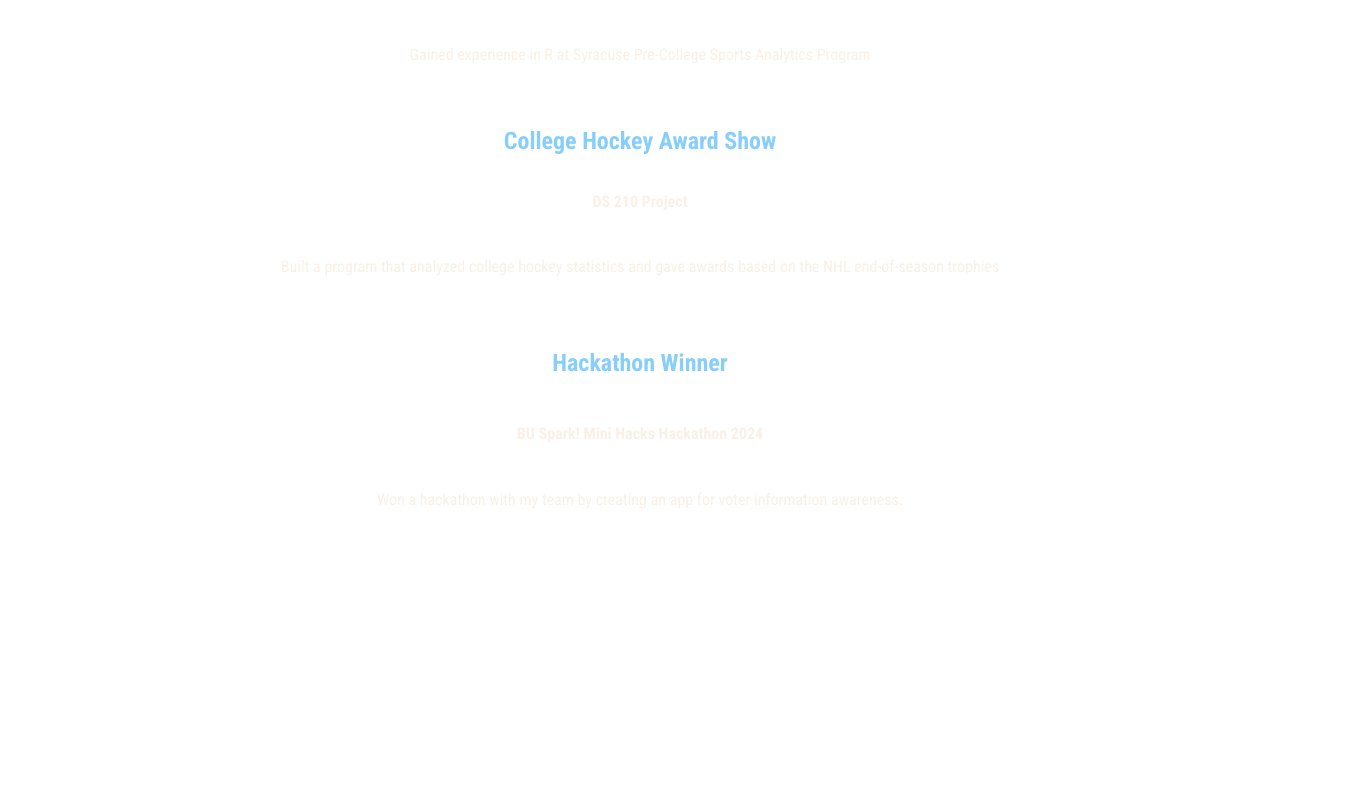
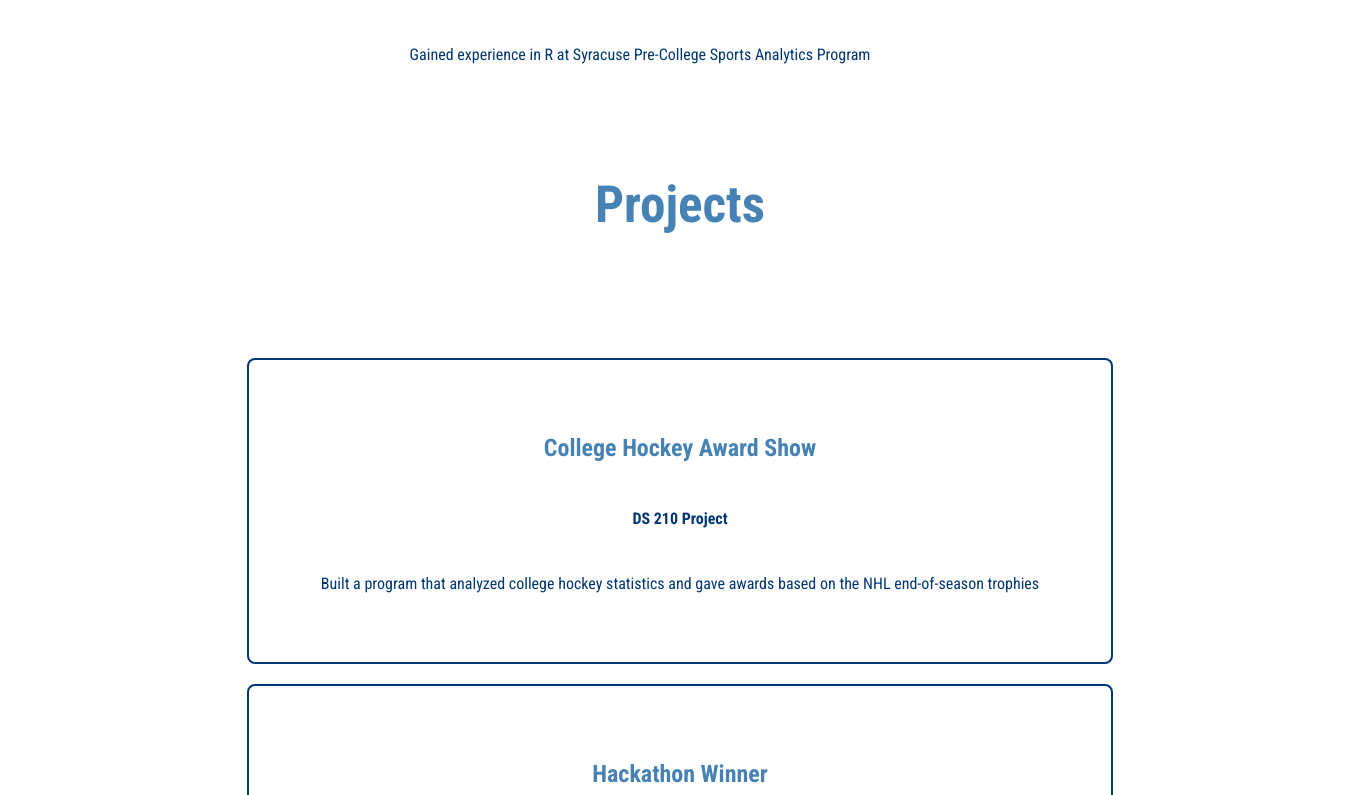
Before and after one commit to sibarrol/portfolio, a React (Vite) app: page / in a window 1280 px wide. Shown: the part 505-1300 px from the top of the page, 1360 px wide, since content can reach past the window. Before the commit the page ends 1043 px from the top, so only its background shows below. Built offline with nearby package versions, Linux system fonts and the light colour scheme.

Commit message:
made projects into interactive tiles (no hyperlink)

```diff
--- a/src/components/Home.jsx
+++ b/src/components/Home.jsx
@@ -30,7 +30,7 @@ const Home = () => {
             </div>
 
             {/* Socials */}
-            <div className={styles.parent}>
+            <div className={styles.logoparent}>
                 <a href="https://github.com/sibarrol">
                     <BiLogoGithub className={styles.logo}/>
                 </a>
--- a/src/components/Projects.jsx
+++ b/src/components/Projects.jsx
@@ -3,11 +3,14 @@ import styles from '../style.module.css';
 
 const Projects = () => {
     return (
-        <div>
+        <div className={styles.projectparent}>
 
+            <h1 className={styles.header}>Projects</h1>
+
+            <div className={styles.tileparent}>
                 {/* Project 1 */}
-            <div className={styles.header}>
-                <h2>
+                <div className={styles.tile}>
+                    <h2 className={styles.header}>
                         College Hockey Award Show
                     </h2>
                     <h4 className={styles.subheader}>
@@ -19,7 +22,7 @@ const Projects = () => {
                 </div>
 
                 {/* Project 2 */}
-            <div>
+                <div className={styles.tile}>
                     <h2 className={styles.header}>
                         Hackathon Winner
                     </h2>
@@ -32,6 +35,8 @@ const Projects = () => {
                 </div>
 
             </div>
+
+        </div>
     )
 }
 
--- a/src/index.css
+++ b/src/index.css
@@ -5,7 +5,7 @@
 
   color-scheme: light dark;
   color: rgba(255, 255, 255, 0.87);
-  background-color: rgb(0, 55, 115);
+  background-color: Linen;
 
   font-synthesis: none;
   text-rendering: optimizeLegibility;
@@ -15,7 +15,7 @@
 
 a {
   font-weight: 500;
-  color: linen;
+  color: rgb(0, 55, 115);
   text-decoration: inherit;
 }
 a:hover {
--- a/src/style.module.css
+++ b/src/style.module.css
@@ -1,19 +1,12 @@
-.header {
-    color: LightSkyBlue;
+.bodytext {
+    color: rgb(0, 55, 115);
     padding: 10px 40px;
     font-family: Roboto Condensed;
     text-align: center;
 }
 
-.subheader {
-    color: Linen;
-    padding: 10px 40px;
-    font-family: Roboto Condensed;
-    text-align: center;
-}
-
-.bodytext {
-    color: Linen;
+.header {
+    color: SteelBlue;
     padding: 10px 40px;
     font-family: Roboto Condensed;
     text-align: center;
@@ -26,7 +19,7 @@
     border-width: 2px;
     border-style: solid;
     border-color: transparent;
-    border-radius: 70%;
+    border-radius: 55%;
 
     display: flex;
     align-items: center;
@@ -36,12 +29,61 @@
 }
 
 .logo:hover {
-    background-color: linen;
-    color: rgb(0, 55, 115);
+    background-color: rgb(0, 55, 115);
+    color: linen;
 }
 
-.parent {
+.logoparent {
     display:flex;
     justify-content: center;
     width: 100%;
 }
+
+.projectparent {
+    min-height: 100vh;
+    width: 100%;
+    display: flex;
+    flex-direction: column;
+    align-items: center;
+    justify-content: center;
+    gap: 80px;
+    padding: 40px;
+}
+
+.subheader {
+    color: rgb(0, 55, 115);
+    padding: 10px 40px;
+    font-family: Roboto Condensed;
+    text-align: center;
+}
+
+.tile {
+    text-align: left;
+
+    border-width: 2px;
+    border-style: solid;
+    border-color: rgb(0, 55, 115);
+
+    padding-left: 32px;
+    padding-right: 32px;
+    padding-top: 40px;
+    padding-bottom: 40px;
+
+    border-radius: 8px;
+
+    transition-property: all;
+    transition-timing-function: cubic-bezier(0.4,0,0.2,1);
+    transition-duration: 200ms;
+}
+
+.tile:hover {
+    transform: scale(1.05);
+
+    background-color: rgb(182, 208, 226);
+}
+
+.tileparent {
+    display: grid;
+    grid-template-columns: repeat(1, minmax(0,1fr));
+    gap: 20px;
+}
```
Lines whose indentation alone changed are shown as unchanged.
